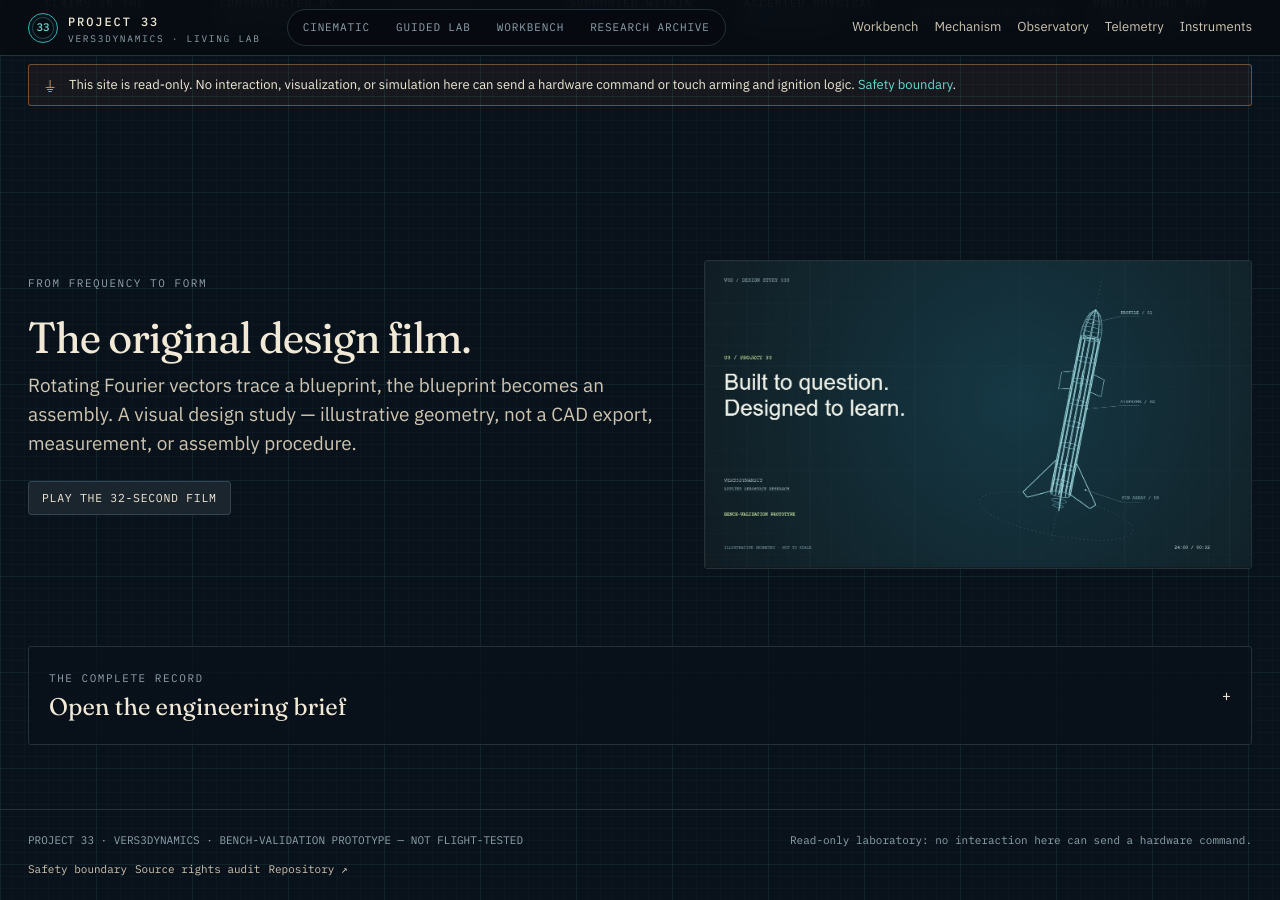
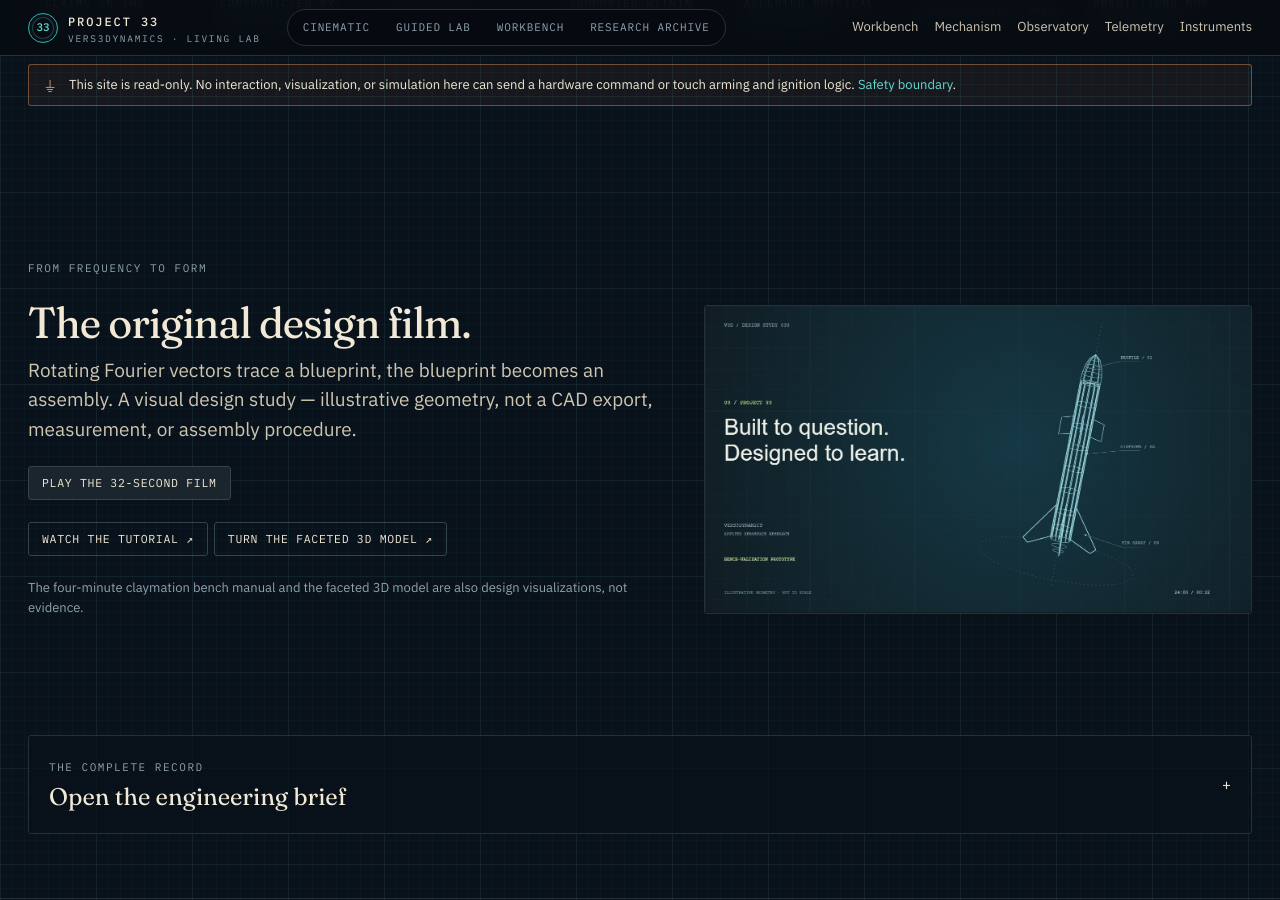
Before and after one commit to topherchris420/33, a Jekyll site: the page built from index.md, in a window 1280 px wide and 900 px high, scrolled down 3131 px. Built offline with Jekyll 4.4.1, drawn with Linux system fonts in a browser that asks for light colours.

Commit message:
Lab home: link the tutorial film and the faceted 3D model merged from main
main added these links to _layouts/landing.html, which the home page no longer uses on
this branch; the lab home now carries them with the same not-evidence framing.

Co-Authored-By: Claude Opus 5.5 <noreply@anthropic.com>
Claude-Session: https://claude.ai/code/session_01RBAqY4pTPHJwB4y4HPU2Q5

```diff
--- a/_layouts/lab-home.html
+++ b/_layouts/lab-home.html
@@ -28,6 +28,7 @@
       .film-row { display: grid; grid-template-columns: minmax(0, 1.2fr) minmax(0, 1fr); gap: 18px; align-items: center; }
       .film-row video, .film-row img { width: 100%; border: 1px solid var(--graphite-600); border-radius: var(--radius); }
       @media (max-width: 820px) { .film-row { grid-template-columns: 1fr; } }
+      .film-row .note { font-size: 13px; }
     </style>
   </head>
   <body class="grid-bg hub" data-page="home" data-mode="home" data-lab-base="lab/" data-categories="research,historical,conceptual">
@@ -94,6 +95,11 @@
             <h2 id="film-h">The original design film.</h2>
             <p class="lede">Rotating Fourier vectors trace a blueprint, the blueprint becomes an assembly. A visual design study — illustrative geometry, not a CAD export, measurement, or assembly procedure.</p>
             <p><a class="btn" href="{{ '/film.html' | relative_url }}">Play the 32-second film</a></p>
+            <p class="btn-row">
+              <a class="btn ghost" href="{{ '/tutorial.html' | relative_url }}">Watch the tutorial ↗</a>
+              <a class="btn ghost" href="{{ '/model.html' | relative_url }}">Turn the faceted 3D model ↗</a>
+            </p>
+            <p class="muted note">The four-minute claymation bench manual and the faceted 3D model are also design visualizations, not evidence.</p>
           </div>
           <a href="{{ '/film.html' | relative_url }}"><img src="{{ '/assets/marketing/poster.jpg' | relative_url }}" alt="Project 33 illustrative rocket blueprint from the Fourier design film" loading="lazy" /></a>
         </div>
```
